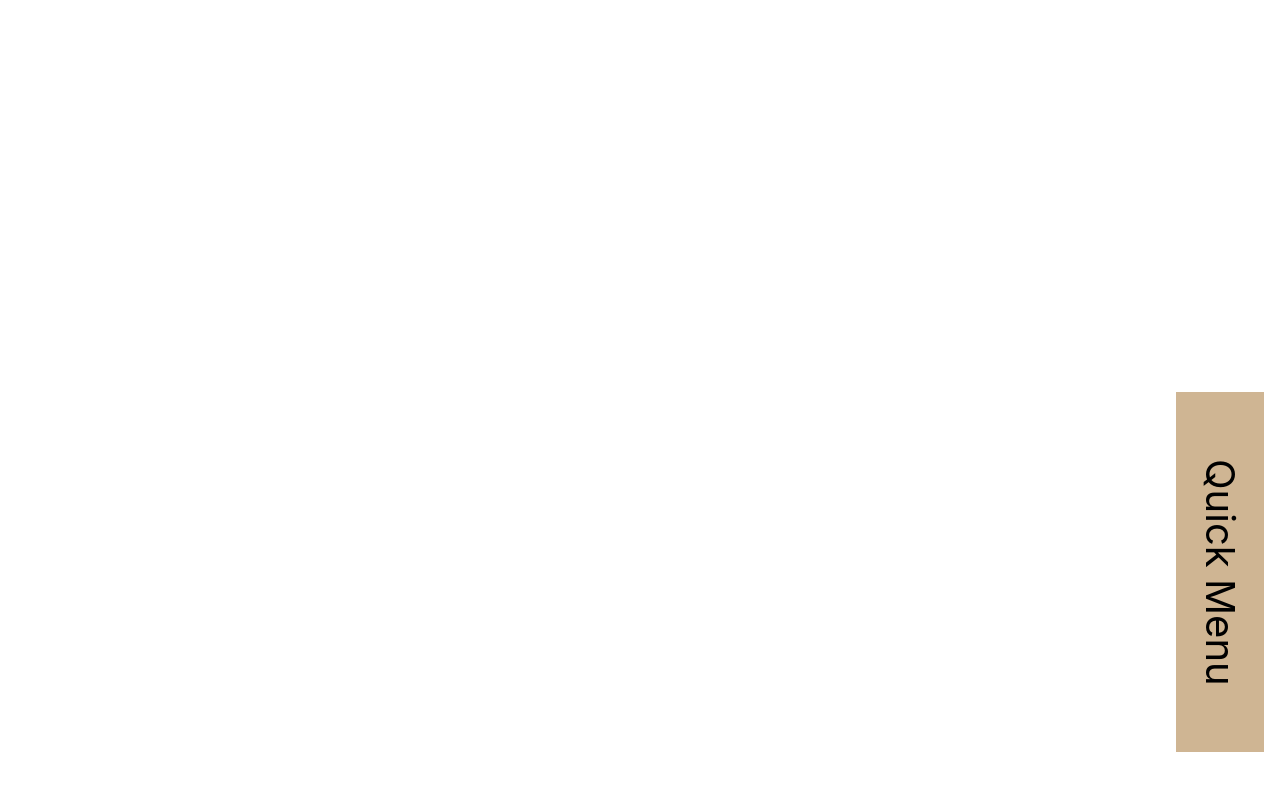
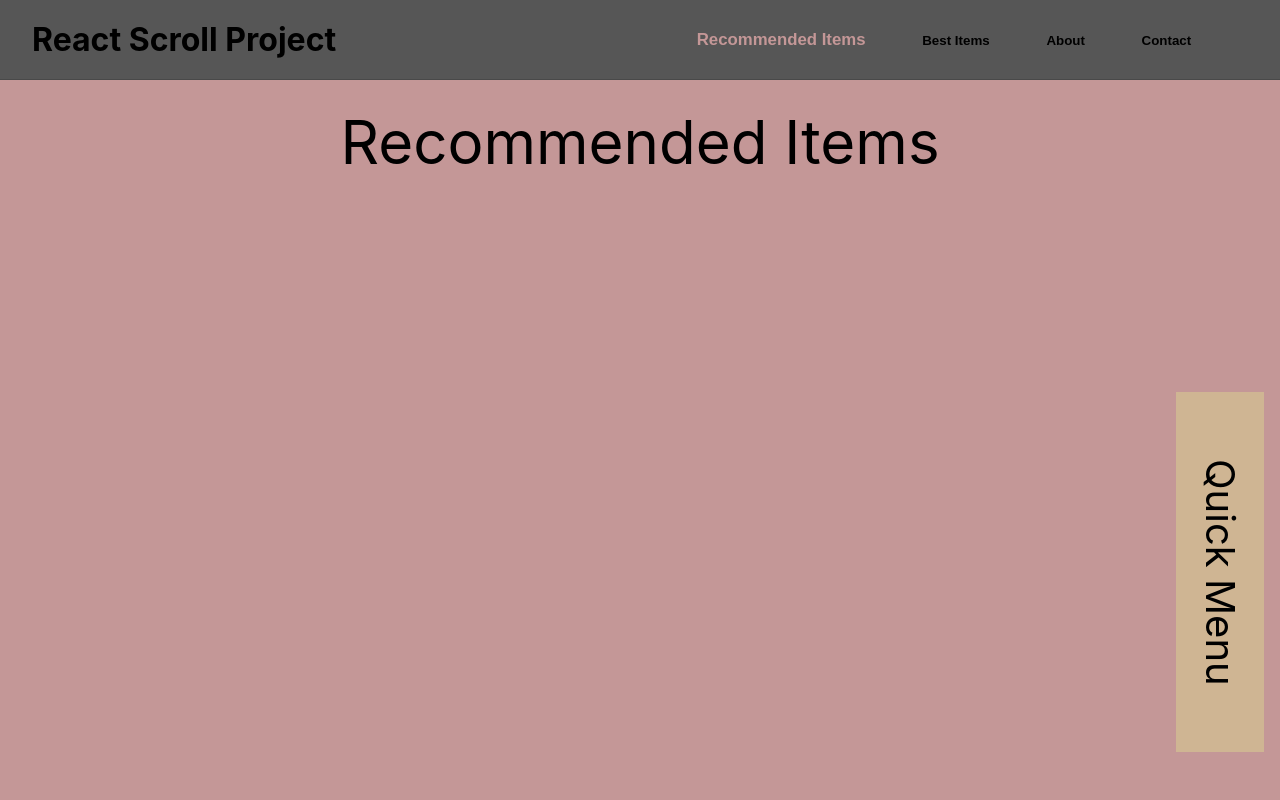
Before and after one commit to hjunyoung/scroll-effect-react, a React (Create React App) app: page / in a window 1280 px wide. Shown: the top 800 px of the page. Built offline with nearby package versions, Linux system fonts and the light colour scheme; the HTML template or start-up script is replaced by a standard one.

Commit message:
✨ Add Header and Pages components

```diff
--- a/src/App.js
+++ b/src/App.js
@@ -1,13 +1,35 @@
-import React from 'react';
+import React, { useRef } from 'react';
 import GlobalStyle from './GlobalStyle';
 
+import Header from './Header';
+import Pages from './Pages';
 import ScrollToTop from './ScrollToTop';
 import QuickMenu from './QuickMenu';
 
+const headerHeight = 80;
+const backgroundColors = ['#c49797', '#b6c497', '#97c4c1', '#aa97c4'];
+
 const App = () => {
+  const firstPage = useRef();
+  const secondPage = useRef();
+  const thirdPage = useRef();
+  const fourthPage = useRef();
+
+  const pageRefs = [firstPage, secondPage, thirdPage, fourthPage];
+
   return (
     <>
       <GlobalStyle />
+      <Header
+        headerHeight={headerHeight}
+        backgroundColors={backgroundColors}
+        pageRefs={pageRefs}
+      />
+      <Pages
+        headerHeight={headerHeight}
+        backgroundColors={backgroundColors}
+        pageRefs={pageRefs}
+      />
       <ScrollToTop />
       <QuickMenu />
     </>
--- /dev/null
+++ b/src/Header.js
@@ -0,0 +1,109 @@
+import React, { useState, useEffect } from 'react';
+import styled from 'styled-components';
+
+const Container = styled.header`
+  display: flex;
+  justify-content: space-between;
+  align-items: center;
+
+  position: fixed;
+  top: 0;
+  z-index: 10;
+
+  width: 100%;
+  height: ${(props) => props.headerHeight}px;
+  padding: 0 32px;
+
+  background-color: #565656;
+
+  border-bottom: 1px solid #494949;
+`;
+
+const Logo = styled.article`
+  font-size: 32px;
+  font-weight: 700;
+`;
+
+const Navigation = styled.nav`
+  width: 50%;
+  height: 100%;
+
+  ul {
+    display: flex;
+    justify-content: space-evenly;
+    align-items: center;
+
+    height: 100%;
+  }
+`;
+
+const Menu = styled.button`
+  font-weight: 700;
+  line-height: 1;
+  transition: font-size 0.5s ease-in-out, color 0.5s ease-in-out;
+
+  &.selected {
+    font-size: 1.05em;
+    color: ${(props) => props.color};
+  }
+`;
+
+const navItem = ['Recommended Items', 'Best Items', 'About', 'Contact'];
+
+const Header = ({ headerHeight, backgroundColors, pageRefs }) => {
+  const [menuIndex, setMenuIndex] = useState(0);
+
+  useEffect(() => {
+    const scrollTo = () => {
+      if (window.scrollY >= pageRefs[3].current.offsetTop) {
+        setMenuIndex(3);
+      } else if (window.scrollY >= pageRefs[2].current.offsetTop) {
+        setMenuIndex(2);
+      } else if (window.scrollY >= pageRefs[1].current.offsetTop) {
+        setMenuIndex(1);
+      } else {
+        setMenuIndex(0);
+      }
+    };
+
+    window.addEventListener('scroll', scrollTo);
+
+    return () => window.removeEventListener('scroll', scrollTo);
+  }, [pageRefs]);
+
+  const scrollToPage = (index) => {
+    let topOffset = pageRefs[index].current.offsetTop;
+    window.scrollTo({ top: topOffset, behavior: 'smooth' });
+  };
+
+  return (
+    <Container headerHeight={headerHeight}>
+      <Logo>
+        <a href="/">
+          <h1>React Scroll Project</h1>
+        </a>
+      </Logo>
+      <Navigation>
+        <ul>
+          {navItem.map((item, index) => {
+            const className = index === menuIndex ? 'selected' : '';
+
+            return (
+              <div key={index}>
+                <Menu
+                  onClick={() => scrollToPage(index)}
+                  className={className}
+                  color={backgroundColors[index]}
+                >
+                  {item}
+                </Menu>
+              </div>
+            );
+          })}
+        </ul>
+      </Navigation>
+    </Container>
+  );
+};
+
+export default Header;
--- /dev/null
+++ b/src/Pages.js
@@ -0,0 +1,56 @@
+import React from 'react';
+import styled from 'styled-components';
+
+const Container = styled.article`
+  position: relative;
+  margin-top: ${(props) => props.headerHeight}px;
+`;
+
+const Page = styled.section`
+  display: flex;
+  justify-content: center;
+
+  width: 100%;
+  padding-top: 32px;
+
+  background-color: ${(props) => props.backgroundColor};
+
+  font-size: 60px;
+`;
+
+const RecommendedItems = styled(Page)`
+  height: 1000px;
+`;
+
+const BestItems = styled(Page)`
+  height: 2000px;
+`;
+
+const About = styled(Page)`
+  height: 3000px;
+`;
+
+const Contact = styled(Page)`
+  height: 3500px;
+`;
+
+const Pages = ({ headerHeight, backgroundColors, pageRefs }) => {
+  return (
+    <Container headerHeight={headerHeight}>
+      <RecommendedItems ref={pageRefs[0]} backgroundColor={backgroundColors[0]}>
+        Recommended Items
+      </RecommendedItems>
+      <BestItems ref={pageRefs[1]} backgroundColor={backgroundColors[1]}>
+        Best Items
+      </BestItems>
+      <About ref={pageRefs[2]} backgroundColor={backgroundColors[2]}>
+        About
+      </About>
+      <Contact ref={pageRefs[3]} backgroundColor={backgroundColors[3]}>
+        Contact
+      </Contact>
+    </Container>
+  );
+};
+
+export default Pages;
```
